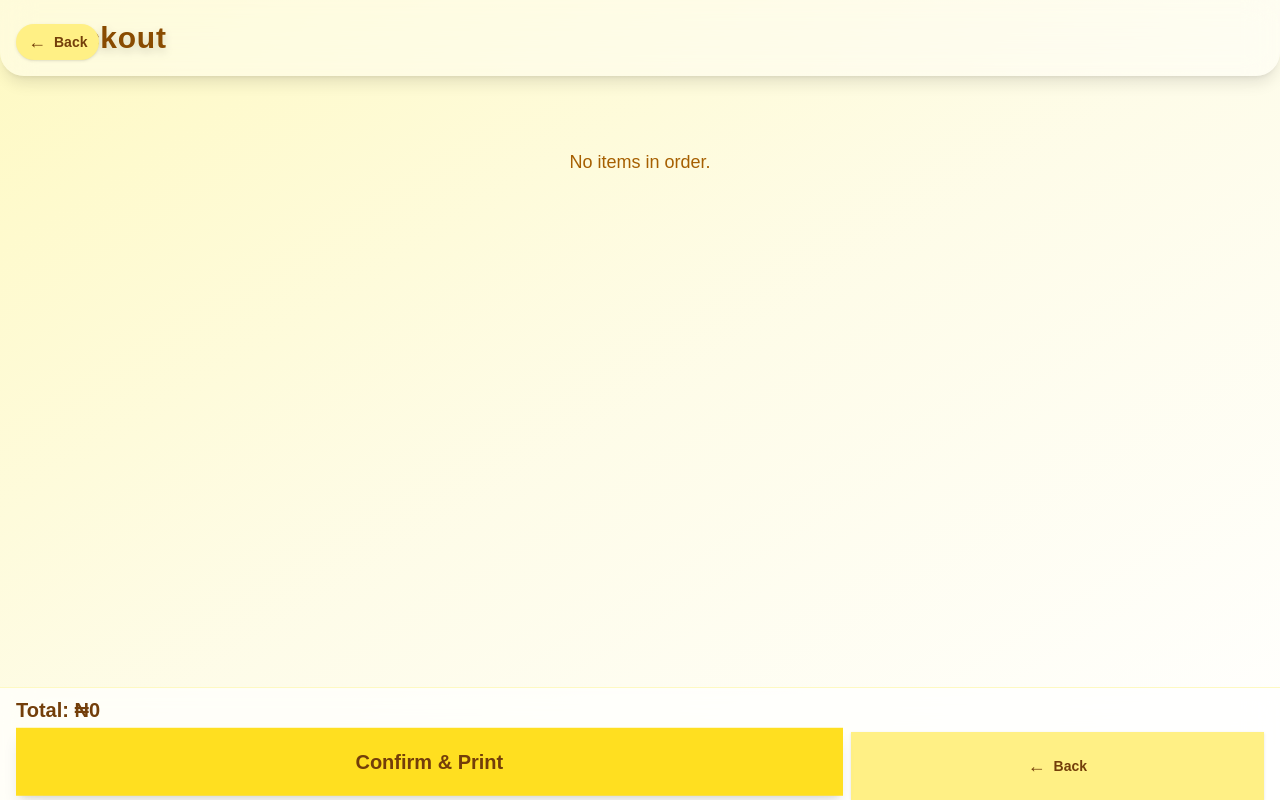
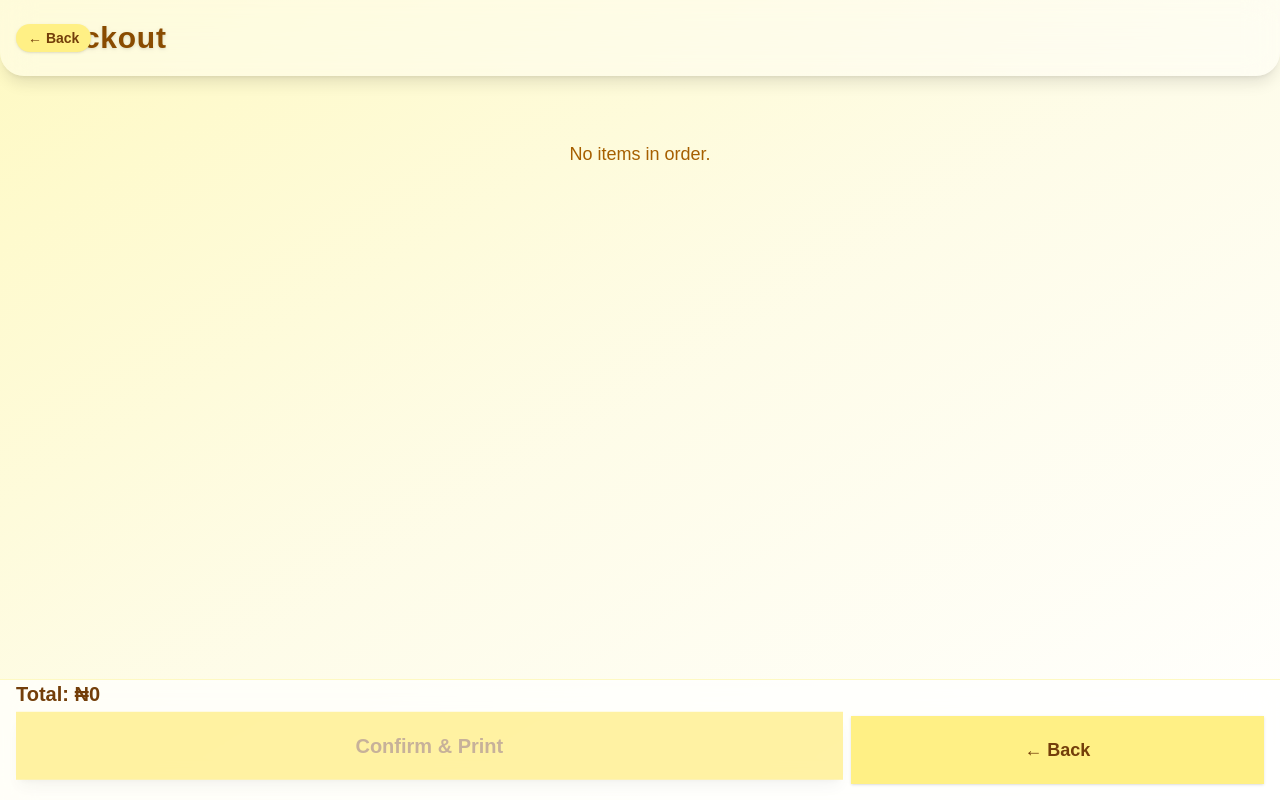
Before and after one commit to lala-tech-nig/namaexressweb, a Next.js app: page /checkout in a window 1280 px wide. Built offline with nearby package versions, Linux system fonts and the light colour scheme.

Commit message:
fix useparam

```diff
--- a/app/checkout/CheckoutPage.js
+++ b/app/checkout/CheckoutPage.js
@@ -1,8 +1,9 @@
+// app/checkout/CheckoutPage.js
+
 "use client";
-import { useSearchParams } from "next/navigation";
+import { useSearchParams, useRouter } from "next/navigation";
 import { useEffect, useState } from "react";
 import axios from "axios";
-import { useRouter } from "next/navigation";
 
 function getProductIcon(name) {
   if (name.includes("CHICKEN")) return "🍗";
@@ -29,14 +30,22 @@ export default function CheckoutPage() {
   useEffect(() => {
     const rawData = searchParams.get("data");
     if (rawData) {
-      setOrder(JSON.parse(rawData));
+      try {
+        const parsed = JSON.parse(rawData);
+        if (parsed && typeof parsed === "object") {
+          setOrder(parsed);
+        }
+      } catch (err) {
+        console.warn("Invalid order data in URL.");
+      }
     }
   }, [searchParams]);
 
-  const total = Object.values(order).reduce(
-    (sum, item) => sum + item.price * item.quantity,
-    0
-  );
+  const total = Object.values(order).reduce((sum, item) => {
+    const price = item?.price || 0;
+    const qty = item?.quantity || 0;
+    return sum + price * qty;
+  }, 0);
 
   const confirmAndPrint = async () => {
     try {
@@ -45,66 +54,60 @@ export default function CheckoutPage() {
         total,
         timestamp: new Date().toISOString(),
       });
-      alert("Order printed and saved successfully!");
+
+      alert("✅ Order printed and saved!");
+      await new Promise((res) => setTimeout(res, 1000)); // optional delay
+      router.push("/");
     } catch (err) {
       console.error(err);
-      alert("Failed to send order");
+      alert("❌ Failed to print or save the order.");
     }
   };
 
+  const backToPOS = () =>
+    router.push("/?data=" + encodeURIComponent(JSON.stringify(order)));
+
   return (
-    <div className="min-h-screen w-full flex flex-col bg-gradient-to-br from-yellow-100 via-yellow-50 to-white p-0 relative overflow-hidden">
-      <div className="sticky top-0 z-10 bg-white/40 backdrop-blur-lg shadow-lg rounded-b-3xl px-6 py-4 mb-2 flex items-center justify-between transition-all duration-500">
-        <h1 className="text-3xl font-extrabold text-yellow-800 drop-shadow-lg tracking-wide animate-fade-in">
+    <div className="min-h-screen w-full flex flex-col bg-gradient-to-br from-yellow-100 via-yellow-50 to-white relative overflow-hidden">
+      {/* Header */}
+      <div className="sticky top-0 z-10 bg-white/40 backdrop-blur-lg shadow-lg rounded-b-3xl px-6 py-4 flex items-center justify-between">
+        <h1 className="text-3xl font-extrabold text-yellow-800 drop-shadow tracking-wide animate-fade-in">
           Checkout
         </h1>
         <span className="hidden sm:inline-block text-lg font-bold text-yellow-700 bg-yellow-50 px-4 py-2 rounded-xl shadow animate-slide-in">
           Nama Express
         </span>
       </div>
+
       {/* Back Button */}
       <button
-        className="absolute top-6 left-4 z-[101] bg-yellow-200 text-yellow-900 px-3 py-1 rounded-full shadow hover:bg-yellow-300 transition-all duration-200 flex items-center gap-2"
-        onClick={() =>
-          router.push(
-            "/?data=" + encodeURIComponent(JSON.stringify(order))
-          )
-        }
+        className="absolute top-6 left-4 z-20 bg-yellow-200 text-yellow-900 px-3 py-1 rounded-full shadow hover:bg-yellow-300 transition-all text-sm font-semibold flex items-center gap-1"
+        onClick={backToPOS}
       >
-        <span className="text-lg">←</span>
-        <span className="text-sm font-semibold">Back</span>
+        ← Back
       </button>
+
+      {/* Order Items */}
       <div className="flex-1 overflow-y-auto px-2 pb-32">
         {Object.values(order).length === 0 ? (
           <div className="text-center text-yellow-700 mt-16 text-lg animate-fade-in">
             No items in order.
           </div>
         ) : (
-          <div className="space-y-4">
+          <div className="space-y-4 mt-4">
             {Object.values(order).map((item) => (
               <div
                 key={item.id}
-                className="flex items-center justify-between p-4 rounded-2xl shadow bg-white/50 backdrop-blur-lg border border-yellow-100 animate-fade-in"
+                className="flex items-center justify-between p-4 rounded-2xl shadow bg-white/50 backdrop-blur border border-yellow-100 animate-fade-in"
               >
                 <span className="text-3xl mr-4 animate-pop">
                   {getProductIcon(item.name)}
                 </span>
                 <div className="flex-1">
-                  <p
-                    className="font-bold text-yellow-900 text-lg"
-                    style={{
-                      fontFamily: "'Poppins', 'Segoe UI', Arial, sans-serif",
-                      letterSpacing: "1px",
-                    }}
-                  >
+                  <p className="font-bold text-yellow-900 text-lg tracking-wide">
                     {item.name}
                   </p>
-                  <p
-                    className="text-sm text-yellow-700 font-semibold"
-                    style={{
-                      fontFamily: "'Poppins', 'Segoe UI', Arial, sans-serif",
-                    }}
-                  >
+                  <p className="text-sm text-yellow-700 font-semibold">
                     ₦{item.price.toLocaleString()} × {item.quantity}
                   </p>
                 </div>
@@ -116,34 +119,31 @@ export default function CheckoutPage() {
           </div>
         )}
       </div>
-      <div className="fixed bottom-0 left-0 w-full z-[100] px-0 pb-0 bg-white/70 backdrop-blur-lg border-t border-yellow-100">
-        <div className="flex flex-col px-4 pt-2">
+
+      {/* Bottom Bar */}
+      <div className="fixed bottom-0 left-0 w-full z-10 px-4 pb-4 bg-white/70 backdrop-blur-lg border-t border-yellow-100">
         <div className="text-xl font-bold text-yellow-900 mb-2">
           Total: ₦{total.toLocaleString()}
         </div>
         <div className="flex gap-2">
           <button
-              className="flex-[2] bg-yellow-300 text-yellow-900 py-5 rounded-none text-xl font-bold shadow-lg border-0 transition-all duration-300 hover:bg-yellow-400 hover:text-yellow-900 animate-bounce"
+            className="flex-[2] bg-yellow-300 text-yellow-900 py-5 text-xl font-bold shadow-lg transition hover:bg-yellow-400 animate-bounce disabled:opacity-40"
             onClick={confirmAndPrint}
-              disabled={Object.values(order).length === 0}
+            disabled={Object.keys(order).length === 0}
           >
             Confirm & Print
           </button>
           <button
-              className="flex-1 bg-yellow-200 text-yellow-900 py-5 rounded-none text-lg font-semibold shadow border-0 transition-all duration-200 hover:bg-yellow-300 flex items-center justify-center gap-2"
-              onClick={() =>
-                router.push(
-                  "/?data=" + encodeURIComponent(JSON.stringify(order))
-                )
-              }
-              disabled={Object.values(order).length === 0}
+            className="flex-1 bg-yellow-200 text-yellow-900 py-5 text-lg font-semibold shadow transition hover:bg-yellow-300 flex items-center justify-center gap-2"
+            onClick={backToPOS}
+            disabled={Object.keys(order).length === 0}
           >
-              <span className="text-lg">←</span>
-              <span className="text-sm font-semibold">Back</span>
+            ← Back
           </button>
         </div>
       </div>
-      </div>
+
+      {/* Animation Styles */}
       <style jsx>{`
         @keyframes fade-in {
           from {
@@ -177,8 +177,7 @@ export default function CheckoutPage() {
           }
         }
         @keyframes bounce {
-          0%,
-          100% {
+          0%, 100% {
             transform: translateY(0);
           }
           50% {
--- a/app/checkout/page.js
+++ b/app/checkout/page.js
@@ -1,3 +1,5 @@
+// app/checkout/page.js
+
 "use client";
 import { Suspense } from "react";
 import CheckoutPage from "./CheckoutPage";
@@ -5,6 +7,7 @@ import CheckoutPage from "./CheckoutPage";
 export default function Page() {
   return (
     <Suspense fallback={<div>Loading checkout...</div>}>
+
       <CheckoutPage />
     </Suspense>
   );
```
Lines whose indentation alone changed are shown as unchanged.
